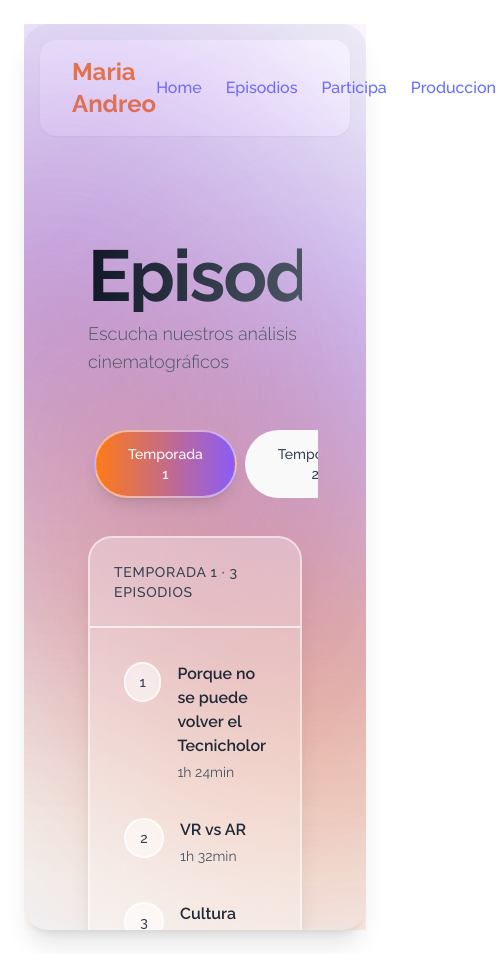
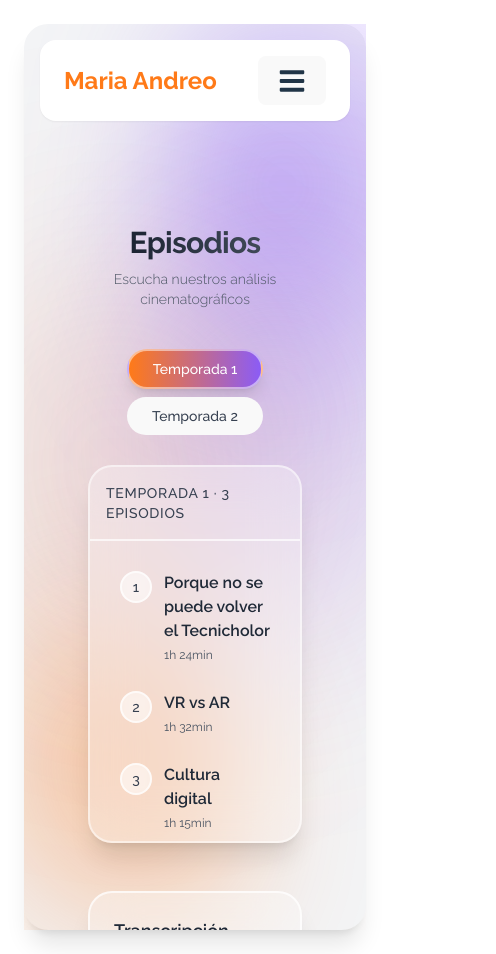
Before and after one commit to mariamarM/Podcast_Andreo, a React (Vite) app: page /episodios in a window 390 px wide. Shown: the whole page, 496 px wide, since content can reach past the window. Built offline with nearby package versions, Linux system fonts and the light colour scheme.

Commit message:
responsive

```diff
--- a/package.json
+++ b/package.json
@@ -18,6 +18,7 @@
     "motion": "^12.36.0",
     "react": "^19.2.0",
     "react-dom": "^19.2.0",
+    "react-icons": "^5.6.0",
     "react-router-dom": "^7.13.1",
     "react-speech-recognition": "^4.0.1",
     "react-speech-recognition-ui": "^0.0.8",
--- a/src/components/Navbar.jsx
+++ b/src/components/Navbar.jsx
@@ -1,26 +1,54 @@
 import { Link } from "react-router-dom";
+import { useState } from "react";
+import { FaBars, FaTimes } from "react-icons/fa";
+import ParallaxBlob from "./ParallaxBlob"; // Asegúrate de tener este componente
 
 function Navbar() {
+  const [isOpen, setIsOpen] = useState(false);
+
   return (
-    <nav className="flex justify-between items-center px-8 py-4 m-4 bg-white rounded-2xl shadow-sm">
+    <nav className="relative flex justify-between items-center px-6 py-4 m-4 bg-white rounded-2xl shadow-sm z-50">
       <h1 className="text-2xl font-bold text-naranja">Maria Andreo</h1>
 
-      <div className="flex gap-6 text-gray-600">
-        <Link to="/" className="hover:text-black transition">
+      {/* Desktop links */}
+      <div className="hidden md:flex gap-6 text-gray-600">
+        <Link to="/" className="hover:text-black transition">Home</Link>
+        <Link to="/episodios" className="hover:text-black transition">Episodios</Link>
+        <Link to="/contacto" className="hover:text-black transition">Participa</Link>
+        <Link to="/produccion" className="hover:text-black transition">Producción</Link>
+      </div>
+
+      {/* Mobile hamburger */}
+      <div className="md:hidden flex items-center">
+        <button onClick={() => setIsOpen(!isOpen)}>
+          {isOpen ? <FaTimes size={28} /> : <FaBars size={28} />}
+        </button>
+      </div>
+
+      {/* Mobile menu overlay */}
+      {isOpen && (
+        <div className="fixed inset-0 z-40 flex justify-center items-center">
+          {/* BLOBS detrás */}
+          <ParallaxBlob color="bg-lila/40" top="top-[-20%]" left="left-[-20%]" speed={0.2} />
+          <ParallaxBlob color="bg-naranja/30" top="top-[60%]" left="right-[-20%]" speed={0.3} />
+
+          {/* CONTENEDOR GLASS */}
+          <div className="absolute inset-0 bg-white/30 backdrop-blur-3xl flex flex-col justify-center items-center gap-10 p-6">
+            <Link to="/" onClick={() => setIsOpen(false)} className="text-3xl font-semibold hover:text-black transition">
               Home
             </Link>
-
-        <Link to="/episodios" className="hover:text-black transition">
+            <Link to="/episodios" onClick={() => setIsOpen(false)} className="text-3xl font-semibold hover:text-black transition">
               Episodios
             </Link>
-
-        <Link to="/contacto" className="hover:text-black transition">
+            <Link to="/contacto" onClick={() => setIsOpen(false)} className="text-3xl font-semibold hover:text-black transition">
               Participa
             </Link>
-        <Link to="/produccion" className="hover:text-black transition">
-          Produccion
+            <Link to="/produccion" onClick={() => setIsOpen(false)} className="text-3xl font-semibold hover:text-black transition">
+              Producción
             </Link>
           </div>
+        </div>
+      )}
     </nav>
   );
 }
--- a/src/pages/Episodio.jsx
+++ b/src/pages/Episodio.jsx
@@ -49,8 +49,9 @@ const temporadas = {
 
 const LavaLampBlobs = () => (
   <div className="fixed inset-0 overflow-hidden pointer-events-none">
+    {/* Purple Blob */}
     <div
-      className="absolute -top-20 -right-20 w-[600px] h-[800px] md:w-[800px] md:h-[1000px] opacity-4"
+      className="absolute -top-20 -right-20 w-[80vw] h-[60vh] sm:w-[800px] sm:h-[1000px]"
       style={{
         background:
           "radial-gradient(circle at 30% 50%, rgba(139, 92, 246, 0.6) 0%, transparent 70%)",
@@ -59,9 +60,9 @@ const LavaLampBlobs = () => (
         animation: "floatLeftRight 12s ease-in-out infinite",
       }}
     />
-
+    {/* Orange Blob */}
     <div
-      className="absolute -bottom-20 -left-20 w-[500px] h-[700px] md:w-[700px] md:h-[900px] opacity-3"
+      className="absolute -bottom-20 -left-20 w-[70vw] h-[55vh] sm:w-[700px] sm:h-[900px]"
       style={{
         background:
           "radial-gradient(circle at 70% 50%, rgba(249, 115, 22, 0.5) 0%, transparent 70%)",
@@ -70,9 +71,9 @@ const LavaLampBlobs = () => (
         animation: "floatRightLeft 15s ease-in-out infinite",
       }}
     />
-
+    {/* Middle small blob */}
     <div
-      className="absolute top-1/3 left-1/4 w-[400px] h-[600px] opacity-3"
+      className="absolute top-1/3 left-1/4 w-[60vw] h-[50vh] sm:w-[400px] sm:h-[600px]"
       style={{
         background:
           "radial-gradient(circle at 50% 30%, rgba(139, 92, 246, 0.4) 0%, transparent 70%)",
@@ -81,9 +82,9 @@ const LavaLampBlobs = () => (
         animation: "floatDiagonal 18s ease-in-out infinite",
       }}
     />
-
+    {/* Bottom right blob */}
     <div
-      className="absolute bottom-1/3 right-1/4 w-[300px] h-[500px] opacity-4"
+      className="absolute bottom-1/3 right-1/4 w-[50vw] h-[45vh] sm:w-[300px] sm:h-[500px]"
       style={{
         background:
           "radial-gradient(circle at 40% 60%, rgba(249, 115, 22, 0.3) 0%, transparent 70%)",
@@ -99,7 +100,6 @@ function Episodios() {
   const [selectedEp, setSelectedEp] = useState(null);
   const [temporadaActiva, setTemporadaActiva] = useState("temp1");
   const [showTranscriber, setShowTranscriber] = useState(false);
-
   const transcriberRef = useRef();
 
   const handleSelectEpisodio = (episodio) => {
@@ -119,34 +119,37 @@ function Episodios() {
   const episodiosActuales = temporadas[temporadaActiva].episodios;
 
   return (
-    <div className="relative min-h-screen  overflow-hidden">
+    <div className="relative min-h-screen overflow-hidden">
       <LavaLampBlobs />
 
       <div className="relative z-10 max-w-7xl mx-auto px-4 sm:px-6 lg:px-8 py-12">
+        {/* Título */}
         <motion.div
           initial={{ opacity: 0, y: 20 }}
           animate={{ opacity: 1, y: 0 }}
-          className="mb-12"
+          className="mb-8 sm:mb-12 text-center sm:text-left"
         >
-          <h1 className="text-7xl font-bold tracking-tight bg-gradient-to-r from-gray-900 to-gray-600 bg-clip-text text-transparent">
+          <h1 className="text-3xl sm:text-5xl lg:text-7xl font-bold tracking-tight bg-gradient-to-r from-gray-900 to-gray-600 bg-clip-text text-transparent">
             Episodios
           </h1>
-          <p className="text-lg text-gray-600 mt-2 font-light inline-block ">
+          <p className="text-sm sm:text-lg text-gray-600 mt-2 font-light inline-block">
             Escucha nuestros análisis cinematográficos
           </p>
         </motion.div>
 
-        <div className="grid grid-cols-1 lg:grid-cols-2 gap-10">
+        <div className="grid grid-cols-1 lg:grid-cols-2 gap-6 sm:gap-10">
+          {/* Lista de episodios */}
           <motion.div
             initial={{ opacity: 0, x: -20 }}
             animate={{ opacity: 1, x: 0 }}
             transition={{ delay: 0.1 }}
-            className="space-y-8"
+            className="space-y-6"
           >
-            <div className="flex gap-2 p-1.5 ">
+            {/* Botones de temporada */}
+            <div className="flex flex-wrap gap-2 justify-center sm:justify-start p-1.5">
               <button
                 onClick={() => setTemporadaActiva("temp1")}
-                className={`px-8 py-3 rounded-full text-sm font-medium transition-all duration-300 ${
+                className={`px-6 sm:px-8 py-2 sm:py-3 rounded-full text-sm sm:text-base font-medium transition-all duration-300 ${
                   temporadaActiva === "temp1"
                     ? "bg-gradient-to-r from-naranja to-lila text-white shadow-lg border-2 border-white/50"
                     : "text-gray-500 hover:text-gray-400 hover:bg-white/80"
@@ -156,7 +159,7 @@ function Episodios() {
               </button>
               <button
                 onClick={() => setTemporadaActiva("temp2")}
-                className={`px-8 py-3 rounded-full text-sm font-medium transition-all duration-300 ${
+                className={`px-6 sm:px-8 py-2 sm:py-3 rounded-full text-sm sm:text-base font-medium transition-all duration-300 ${
                   temporadaActiva === "temp2"
                     ? "bg-gradient-to-r from-naranja to-lila text-white shadow-lg border-2 border-white/80"
                     : "text-gray-700 hover:text-gray-900 hover:bg-white/40"
@@ -166,15 +169,15 @@ function Episodios() {
               </button>
             </div>
 
+            {/* Panel de lista de episodios */}
             <div className="bg-white/30 backdrop-blur-xl rounded-3xl border-2 border-white/50 shadow-xl overflow-hidden">
-              <div className="p-6 border-b-2 border-white/70">
-                <h2 className="text-sm font-medium text-gray-700 uppercase tracking-wider">
-                  {temporadas[temporadaActiva].nombre} ·{" "}
-                  {episodiosActuales.length} episodios
+              <div className="p-4 sm:p-6 border-b-2 border-white/70">
+                <h2 className="text-sm sm:text-base font-medium text-gray-700 uppercase tracking-wider">
+                  {temporadas[temporadaActiva].nombre} · {episodiosActuales.length} episodios
                 </h2>
               </div>
 
-              <div className="p-4 max-h-[600px] overflow-y-auto scrollbar-thin scrollbar-thumb-white/70 scrollbar-track-transparent">
+              <div className="p-4 max-h-[300px] sm:max-h-[400px] lg:max-h-[600px] overflow-y-auto scrollbar-thin scrollbar-thumb-white/70 scrollbar-track-transparent">
                 <AnimatePresence>
                   {episodiosActuales.map((ep, index) => (
                     <motion.div
@@ -184,15 +187,15 @@ function Episodios() {
                       exit={{ opacity: 0, y: -10 }}
                       transition={{ delay: index * 0.05 }}
                       onClick={() => handleSelectEpisodio(ep)}
-                      className={`group relative p-4 rounded-2xl cursor-pointer transition-all duration-200 border-2 ${
+                      className={`group relative p-3 sm:p-4 rounded-2xl cursor-pointer transition-all duration-200 border-2 ${
                         selectedEp?.id === ep.id
                           ? "bg-white/40 backdrop-blur-md border-white/90 shadow-xl"
                           : "border-transparent hover:bg-white/30 hover:border-white/70"
                       }`}
                     >
-                      <div className="flex items-start gap-4">
+                      <div className="flex items-start gap-3 sm:gap-4">
                         <div
-                          className={`w-10 h-10 rounded-full flex items-center justify-center text-sm font-medium backdrop-blur-sm border-2 transition-all duration-200 ${
+                          className={`w-8 h-8 sm:w-10 sm:h-10 rounded-full flex items-center justify-center text-sm font-medium backdrop-blur-sm border-2 transition-all duration-200 ${
                             selectedEp?.id === ep.id
                               ? "bg-gradient-to-r from-naranja to-lila text-white border-white/90 shadow-lg"
                               : "bg-white/40 text-gray-700 border-white/70 group-hover:bg-white/60"
@@ -211,8 +214,8 @@ function Episodios() {
                           >
                             {ep.titulo}
                           </h3>
-                          <div className="flex items-center gap-3 mt-1">
-                            <span className="text-sm text-gray-600">
+                          <div className="flex items-center gap-2 sm:gap-3 mt-1">
+                            <span className="text-xs sm:text-sm text-gray-600">
                               {ep.duracion}
                             </span>
                           </div>
@@ -222,7 +225,7 @@ function Episodios() {
                       {selectedEp?.id === ep.id && (
                         <motion.div
                           layoutId="activeIndicator"
-                          className="absolute left-0 top-1/3 -translate-y-1/2 w-1 h-8 bg-gradient-to-b from-naranja to-lila rounded-full border border-white/70 shadow-lg"
+                          className="absolute left-0 top-1/3 -translate-y-1/2 w-1 h-6 sm:h-8 bg-gradient-to-b from-naranja to-lila rounded-full border border-white/70 shadow-lg"
                           initial={{ opacity: 0 }}
                           animate={{ opacity: 1 }}
                         />
@@ -234,19 +237,17 @@ function Episodios() {
             </div>
           </motion.div>
 
+          {/* Panel de transcripción y ficha técnica */}
           <motion.div
             initial={{ opacity: 0, x: 20 }}
             animate={{ opacity: 1, x: 0 }}
             transition={{ delay: 0.2 }}
-            className="space-y-6 mt-[-10%]"
+            className="space-y-6 mt-6 lg:mt-[-10%]"
           >
-            {/* Panel de Transcripción */}
+            {/* Panel Transcripción */}
             <div className="bg-white/30 backdrop-blur-xl rounded-3xl border-2 border-white/70 shadow-xl overflow-hidden">
-              <div className="p-6 border-b-2 border-white/70">
-                <div className="flex items-center justify-between">
-                  <h2 className="text-lg font-semibold text-gray-800">
-                    Transcripción
-                  </h2>
+              <div className="p-6 border-b-2 border-white/70 flex justify-between items-center">
+                <h2 className="text-lg font-semibold text-gray-800">Transcripción</h2>
                 {selectedEp && (
                   <button
                     onClick={handleActivarTranscripcion}
@@ -260,120 +261,51 @@ function Episodios() {
                   </button>
                 )}
               </div>
-              </div>
-
               <div className="p-6">
                 {selectedEp ? (
                   showTranscriber ? (
                     <div className="space-y-4">
                       <div className="bg-white/40 backdrop-blur-sm rounded-2xl border-2 border-white/70 p-4">
-                        <PodcastTranscriber
-                          ref={transcriberRef}
-                          audioUrl={selectedEp.audio}
-                        />
+                        <PodcastTranscriber ref={transcriberRef} audioUrl={selectedEp.audio} />
                       </div>
                     </div>
                   ) : (
-                    <div className="py-16 text-center">
-                      <div className="w-16 h-16 mx-auto mb-4 rounded-full bg-white/40 backdrop-blur-sm border-2 border-white/70 flex items-center justify-center">
-                        <svg
-                          className="w-8 h-8 text-gray-600"
-                          fill="none"
-                          viewBox="0 0 24 24"
-                          stroke="currentColor"
-                        >
-                          <path
-                            strokeLinecap="round"
-                            d="M19 11a7 7 0 01-7 7m0 0a7 7 0 01-7-7m7 7v4m0 0H8m4 0h4m-4-8a3 3 0 01-3-3V5a3 3 0 116 0v6a3 3 0 01-3 3z"
-                          />
-                        </svg>
-                      </div>
-                      <p className="text-gray-600 font-light">
+                    <p className="text-gray-600 text-center py-16 font-light">
                       Activa la transcripción para ver el texto del audio
                     </p>
-                    </div>
                   )
                 ) : (
-                  <div className="py-16 text-center">
-                    <div className="w-16 h-16 mx-auto mb-4 rounded-full bg-white/40 backdrop-blur-sm border-2 border-white/70 flex items-center justify-center">
-                      <svg
-                        className="w-8 h-8 text-gray-600"
-                        fill="none"
-                        viewBox="0 0 24 24"
-                        stroke="currentColor"
-                      >
-                        <path
-                          strokeLinecap="round"
-                          d="M15 10l4.553-2.276A1 1 0 0121 8.618v6.764a1 1 0 01-1.447.894L15 14M5 18h8a2 2 0 002-2V8a2 2 0 00-2-2H5a2 2 0 00-2 2v8a2 2 0 002 2z"
-                        />
-                      </svg>
-                    </div>
-                    <p className="text-gray-600 font-light">
+                  <p className="text-gray-600 text-center py-16 font-light">
                     Selecciona un episodio de la lista
                   </p>
-                  </div>
                 )}
               </div>
             </div>
 
-            {/* Panel de Ficha Técnica */}
+            {/* Panel Ficha Técnica */}
             <div className="bg-white/30 backdrop-blur-xl rounded-3xl border-2 border-white/70 shadow-xl overflow-hidden">
               <div className="p-6 border-b-2 border-white/70">
-                <h2 className="text-lg font-semibold text-gray-800">
-                  Sobre el capitulo de hoy
-                </h2>
+                <h2 className="text-lg font-semibold text-gray-800">Sobre el capítulo de hoy</h2>
               </div>
-
               <div className="p-6">
                 {selectedEp ? (
-                  <div className="space-y-6">
-                    <div>
-                      <h3 className="text-xl font-semibold text-gray-800">
-                        {selectedEp.titulo}
-                      </h3>
-                      {selectedEp.año && (
-                        <p className="text-sm text-gray-600 mt-1 font-light">
-                          {selectedEp.año}
-                        </p>
-                      )}
-                    </div>
-
+                  <div className="space-y-4">
+                    <h3 className="text-xl font-semibold text-gray-800">{selectedEp.titulo}</h3>
                     {selectedEp.datosCuriosos && (
-                      <div>
-
+                      <div className="space-y-2">
                         {(Array.isArray(selectedEp.datosCuriosos)
                           ? selectedEp.datosCuriosos
                           : [selectedEp.datosCuriosos]
                         ).map((dato, i) => (
-                          <p
-                            key={i}
-                            className="text-sm text-gray-600 font-light flex items-start gap-2"
-                          >
-                             {dato}
-                          </p>
+                          <p key={i} className="text-sm text-gray-600 font-light">{dato}</p>
                         ))}
                       </div>
                     )}
                   </div>
                 ) : (
-                  <div className="py-16 text-center">
-                    <div className="w-16 h-16 mx-auto mb-4 rounded-full bg-white/40 backdrop-blur-sm border-2 border-white/70 flex items-center justify-center">
-                      <svg
-                        className="w-8 h-8 text-gray-600"
-                        fill="none"
-                        viewBox="0 0 24 24"
-                        stroke="currentColor"
-                      >
-                        <path
-                          strokeLinecap="round"
-                          d="M12 6.253v13m0-13C10.832 5.477 9.246 5 7.5 5S4.168 5.477 3 6.253v13C4.168 18.477 5.754 18 7.5 18s3.332.477 4.5 1.253m0-13C13.168 5.477 14.754 5 16.5 5c1.747 0 3.332.477 4.5 1.253v13C19.832 18.477 18.247 18 16.5 18c-1.746 0-3.332.477-4.5 1.253"
-                        />
-                      </svg>
-                    </div>
-                    <p className="text-gray-600 font-light">
+                  <p className="text-gray-600 text-center py-16 font-light">
                     Selecciona un episodio para ver los detalles
                   </p>
-                  </div>
                 )}
               </div>
             </div>
```
Also changed, not shown: src/pages/Home.jsx (+20 -36 lines), 1 other file (tests, documents, lock files or other folders). Lines whose indentation alone changed are shown as unchanged.
